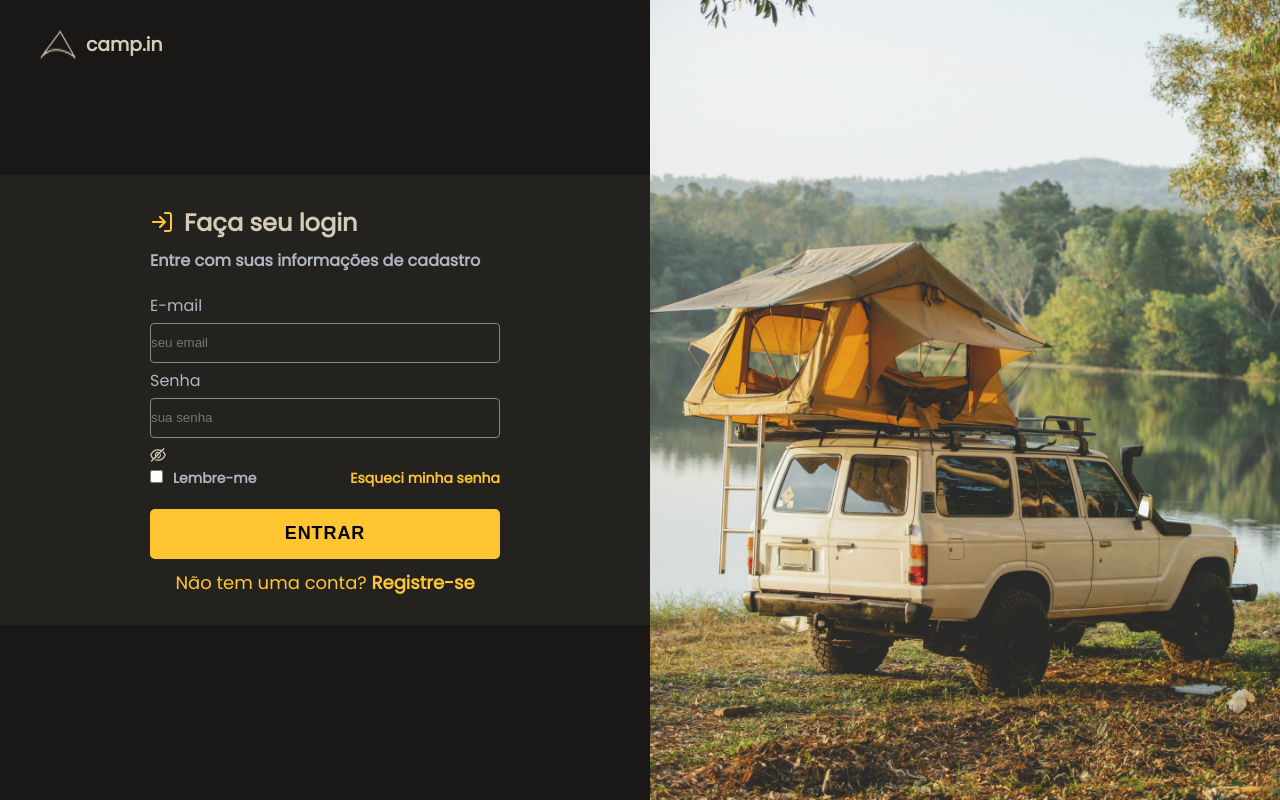
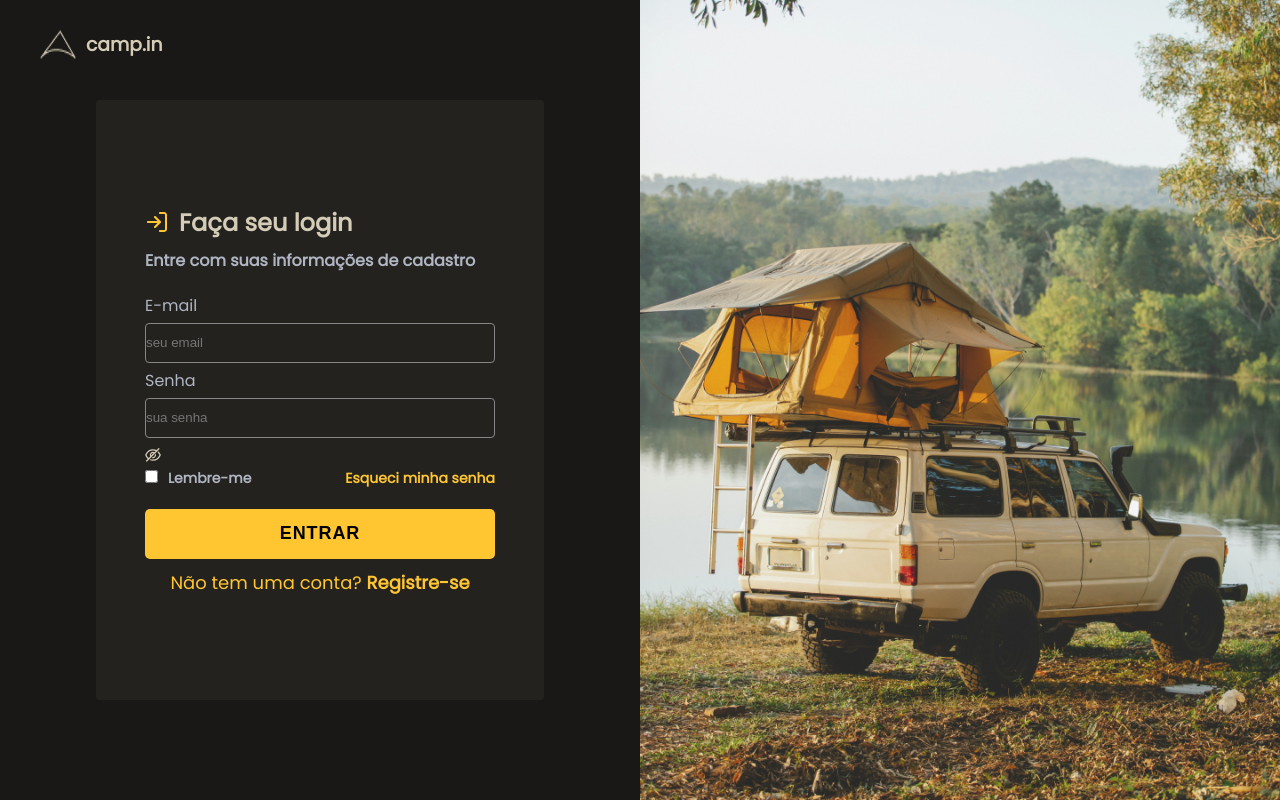
Before and after one commit to RodBC/Desafio-LoginResponsivo, a React (Create React App) app: page / in a window 1280 px wide. Built offline with nearby package versions, Linux system fonts and the light colour scheme.

Commit message:
hot fix #2

```diff
--- a/src/Components/Login/styles.ts
+++ b/src/Components/Login/styles.ts
@@ -26,8 +26,10 @@ export const InnerLogin = styled.div`
   display: flex;
   justify-content: center;
   align-items: center;
-  width: 650px;
-  height: 450px;
+  width: 70%;
+  height: 75vh;
+  border-radius: 4px;
+
   background-color:#24221F;
   @media (max-width: 1000px){
     background-color: #191816;
```
